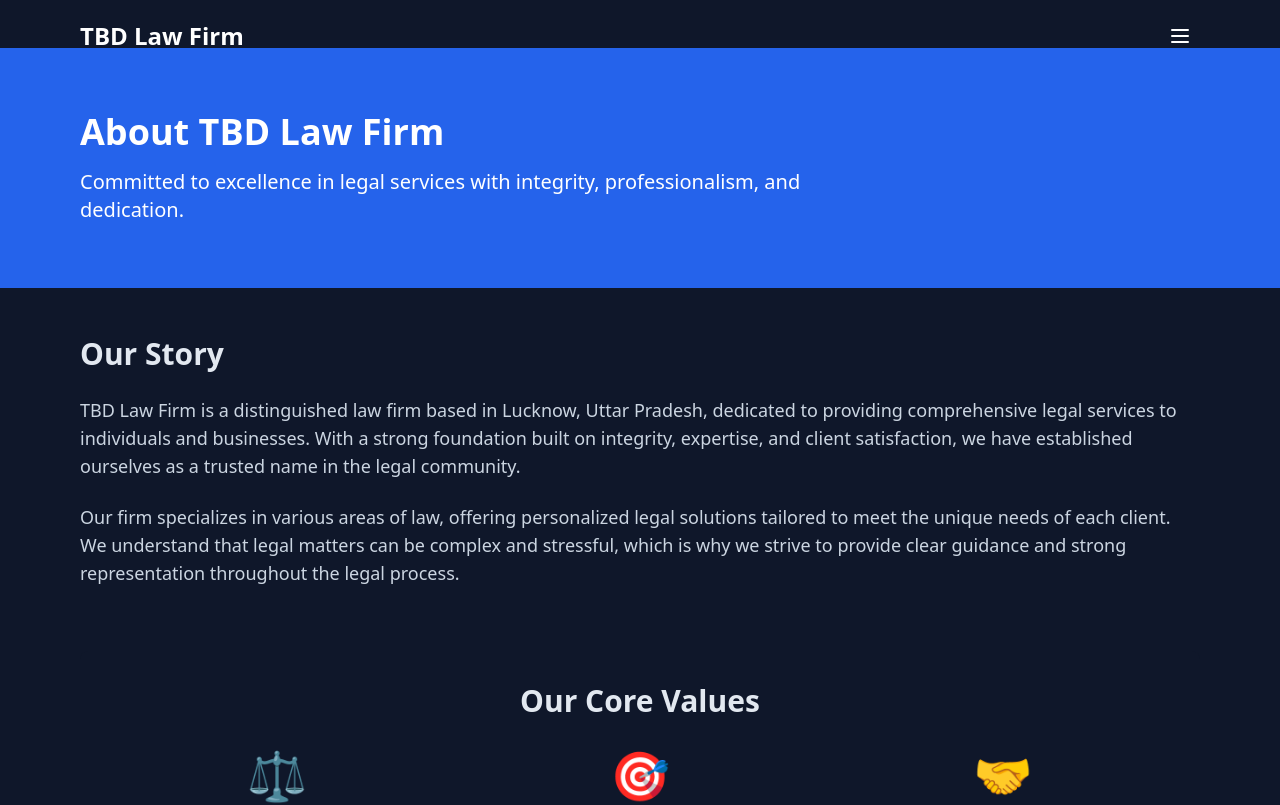
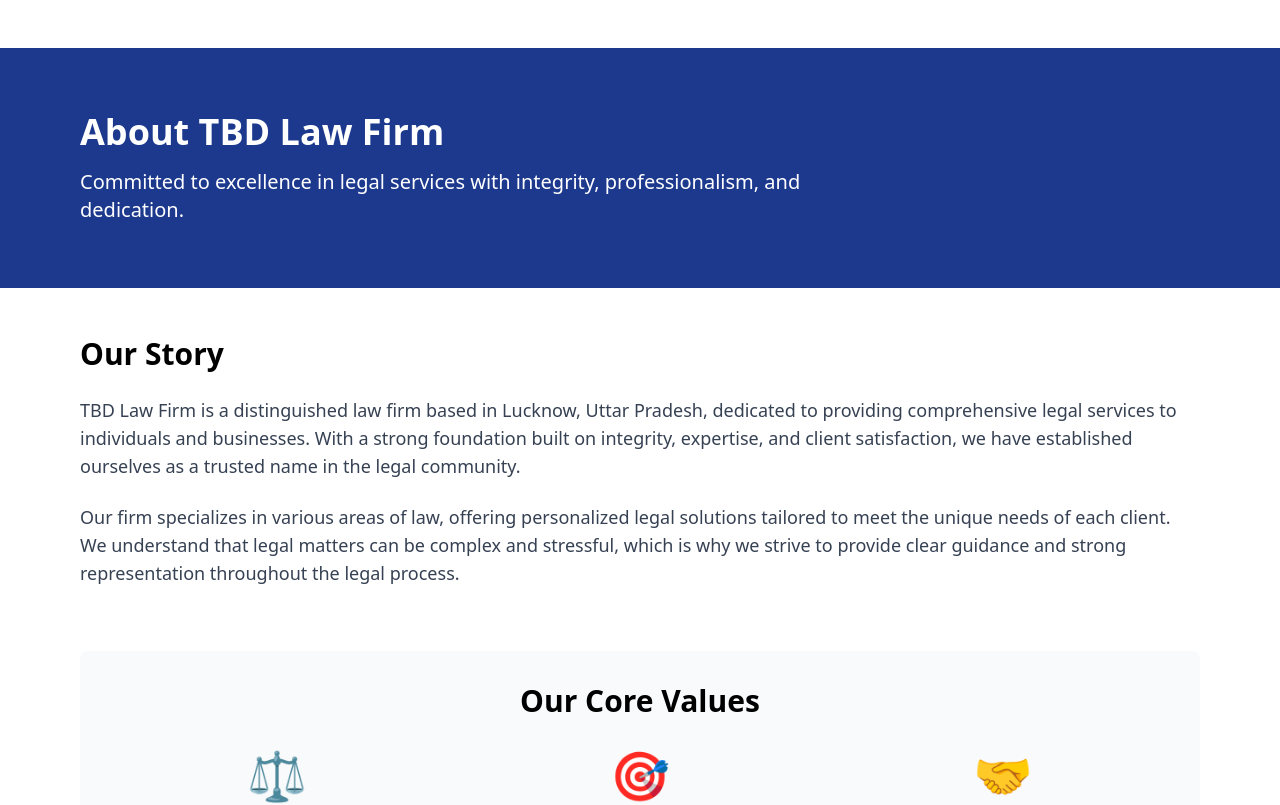
Before and after one commit to ShubhSingh/tbd-law-firm, a Next.js app: page /about in a window 1280 px wide. Shown: the top 805 px of the page. Built offline with nearby package versions, Linux system fonts and the light colour scheme.

Commit message:
fix theme issues

```diff
--- a/styles/globals.css
+++ b/styles/globals.css
@@ -32,22 +32,24 @@ section {
   scroll-margin-top: 80px;
 }
 
-/* Desktop Dark Theme */
-@media (min-width: 768px) {
+/* Mobile Dark Theme - Hero Style for All Pages */
+@media (max-width: 767px) {
   body {
-    background-color: #0f172a;
+    background: linear-gradient(to bottom right, #0f172a, #1e3a8a, #0f172a);
     color: #e2e8f0;
+    min-height: 100vh;
   }
 
-  /* Override light backgrounds on desktop */
+  /* Override light backgrounds on mobile */
   section {
-    background-color: #0f172a !important;
+    background: transparent !important;
     background-image: none !important;
   }
 
-  /* Card backgrounds */
+  /* Card backgrounds - semi-transparent dark */
   .bg-white {
-    background-color: #1e293b !important;
+    background-color: rgba(30, 41, 59, 0.8) !important;
+    backdrop-filter: blur(10px);
   }
 
   /* Text colors */
@@ -65,19 +67,13 @@ section {
 
   /* Border colors */
   .border-gray-200 {
-    border-color: #334155 !important;
-  }
-
-  /* Gradient backgrounds for desktop */
-  .bg-gradient-to-br,
-  .bg-gradient-to-r {
-    background: linear-gradient(to bottom right, #1e293b, #0f172a) !important;
+    border-color: rgba(51, 65, 85, 0.5) !important;
   }
 
   /* Form inputs */
   input, textarea, select {
-    background-color: #1e293b !important;
-    border-color: #334155 !important;
+    background-color: rgba(30, 41, 59, 0.8) !important;
+    border-color: rgba(51, 65, 85, 0.5) !important;
     color: #e2e8f0 !important;
   }
 
@@ -94,6 +90,6 @@ section {
 
   /* Footer */
   footer {
-    background-color: #020617 !important;
+    background-color: rgba(2, 6, 23, 0.9) !important;
   }
 }
```
